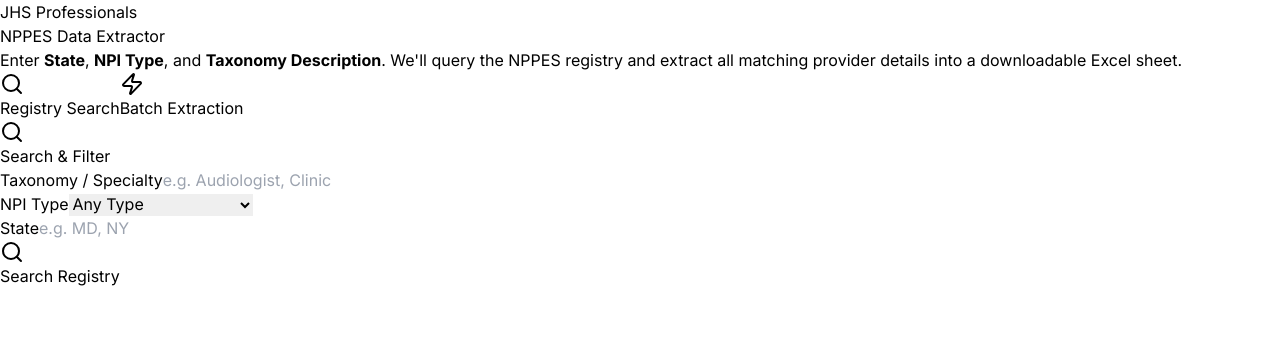
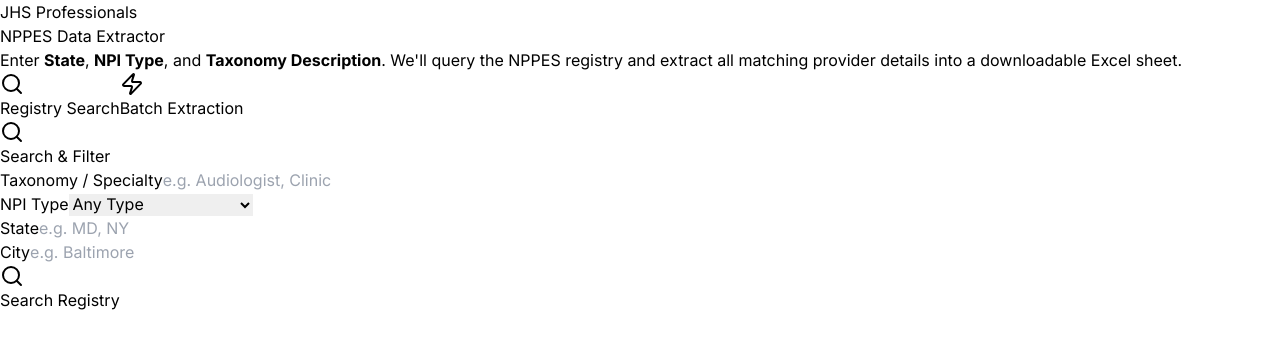
Before and after one commit to mohsin37345-sketch/NPPES-DATA-EXTRACTOR, a Next.js app: page / in a window 1280 px wide. Shown: the top 348 px of the page. Built offline with nearby package versions, Linux system fonts and the light colour scheme.

Commit message:
feat: add city filter to registry search & batch extraction, and clean up city extractor tab

```diff
--- a/src/app/api/process/route.ts
+++ b/src/app/api/process/route.ts
@@ -49,12 +49,14 @@
 
       // Attempt to map columns (flexible mapping)
       const state = getVal(row, ['state', 'provider_state', 'st']);
+      const city = getVal(row, ['city', 'provider_city', 'town', 'provider_town']);
       const npiType = getVal(row, ['npi type', 'npitype', 'npi_type', 'type']);
       const taxonomyDesc = getVal(row, ['taxonomy description', 'taxonomy_description', 'taxonomy', 'specialty']);
 
       // Call NPPES API
       const result = await queryNPPES({
         state,
+        city,
         npiType,
         taxonomyDescription: taxonomyDesc
       });
@@ -71,6 +73,7 @@
         'Extracted Auth Title': result.auth_title,
         'Extracted Auth Phone': result.auth_phone,
         'Matched State': result.matched_state,
+        'Matched City': result.matched_city,
         'Matched NPI Type': result.matched_npi_type,
         'Matched Taxonomy': result.matched_taxonomy,
         'Match Status': result.match_status,
--- a/src/app/api/search/route.ts
+++ b/src/app/api/search/route.ts
@@ -7,7 +7,7 @@
 
 export async function POST(req: NextRequest) {
   const body = await req.json();
-  const { state, npiType, taxonomy } = body;
+  const { state, city, npiType, taxonomy } = body;
 
   // Resolve enumeration type
   let enumType = '';
@@ -17,6 +17,7 @@
 
   const base: Record<string, string> = { version: '2.1', limit: '200' };
   if (state) base.state = state.trim().toUpperCase();
+  if (city) base.city = city.trim();
   if (enumType) base.enumeration_type = enumType;
   if (taxonomy) base.taxonomy_description = taxonomy.trim();
 
--- a/src/components/ClientPage.tsx
+++ b/src/components/ClientPage.tsx
@@ -9,6 +9,7 @@
 export default function ClientPage() {
   const [activeTab, setActiveTab] = useState<'search' | 'batch'>('search');
   const [state, setState] = useState('');
+  const [city, setCity] = useState('');
   const [npiType, setNpiType] = useState('');
   const [taxonomy, setTaxonomy] = useState('');
   const [status, setStatus] = useState<'idle' | 'processing' | 'done' | 'error'>('idle');
@@ -22,7 +23,7 @@
 
   const handleSearch = async (e: React.FormEvent) => {
     e.preventDefault();
-    if (!taxonomy && !npiType && !state) {
+    if (!taxonomy && !npiType && !state && !city) {
       setErrorMsg('Please enter at least one field to search.');
       setStatus('error');
       return;
@@ -43,7 +44,7 @@
       const response = await fetch('/api/search', {
         method: 'POST',
         headers: { 'Content-Type': 'application/json' },
-        body: JSON.stringify({ state, npiType, taxonomy }),
+        body: JSON.stringify({ state, city, npiType, taxonomy }),
       });
 
       if (!response.ok || !response.body) {
@@ -241,7 +242,7 @@
                     className="w-full px-4 py-2 bg-slate-800 border border-slate-700 rounded-lg text-slate-200 focus:outline-none focus:ring-2 focus:ring-indigo-500 transition-all placeholder:text-slate-600"
                   />
                 </div>
-                <div className="grid grid-cols-2 gap-4">
+                <div className="grid grid-cols-1 md:grid-cols-3 gap-4">
                   <div>
                     <label className="block text-sm font-medium text-slate-300 mb-1">NPI Type</label>
                     <select
@@ -263,6 +264,16 @@
                       placeholder="e.g. MD, NY"
                       maxLength={2}
                       className="w-full px-4 py-2 bg-slate-800 border border-slate-700 rounded-lg text-slate-200 uppercase focus:outline-none focus:ring-2 focus:ring-indigo-500 transition-all placeholder:text-slate-600"
+                    />
+                  </div>
+                  <div>
+                    <label className="block text-sm font-medium text-slate-300 mb-1">City</label>
+                    <input
+                      type="text"
+                      value={city}
+                      onChange={e => setCity(e.target.value)}
+                      placeholder="e.g. Baltimore"
+                      className="w-full px-4 py-2 bg-slate-800 border border-slate-700 rounded-lg text-slate-200 focus:outline-none focus:ring-2 focus:ring-indigo-500 transition-all placeholder:text-slate-600"
                     />
                   </div>
                 </div>
@@ -466,6 +477,7 @@
                     <tr>
                       <th className="px-4 py-3">NPI Number</th>
                       <th className="px-4 py-3">Name</th>
+                      <th className="px-4 py-3">City</th>
                       <th className="px-4 py-3">State</th>
                       <th className="px-4 py-3">Taxonomy</th>
                     </tr>
@@ -477,7 +489,8 @@
                         <td className="px-4 py-3">
                           {r['Organization Name'] || `${r['First Name']} ${r['Last Name']}`}
                         </td>
-                       <td className="px-4 py-3">{r['State']}</td>
+                        <td className="px-4 py-3 uppercase text-slate-400">{r['City'] || ''}</td>
+                        <td className="px-4 py-3 uppercase">{r['State']}</td>
                         <td className="px-4 py-3 truncate max-w-xs" title={r['Taxonomy']}>{r['Taxonomy']}</td>
                       </tr>
                     ))}
--- a/src/lib/nppes.ts
+++ b/src/lib/nppes.ts
@@ -12,6 +12,7 @@
   auth_title: string;
   auth_phone: string;
   matched_state: string;
+  matched_city: string;
   matched_npi_type: string;
   matched_taxonomy: string;
   match_status: 'Exact' | 'Best Effort' | 'No Match';
@@ -20,6 +21,7 @@
 
 export async function queryNPPES(params: {
   state?: string;
+  city?: string;
   npiType?: string;
   taxonomyDescription?: string;
 }): Promise<NPPESMatchResult> {
@@ -32,6 +34,7 @@
     auth_title: '',
     auth_phone: '',
     matched_state: '',
+    matched_city: '',
     matched_npi_type: '',
     matched_taxonomy: '',
     match_status: 'No Match',
@@ -55,6 +58,10 @@
 
     if (params.state) {
       queryParams.state = params.state.trim().toUpperCase();
+    }
+
+    if (params.city) {
+      queryParams.city = params.city.trim();
     }
 
     if (enumType) {
@@ -134,6 +141,7 @@
       auth_title: basic.authorized_official_title_or_position || '',
       auth_phone: basic.authorized_official_telephone_number || '',
       matched_state: locationAddress?.state || '',
+      matched_city: locationAddress?.city || '',
       matched_npi_type: bestMatch.enumeration_type || '',
       matched_taxonomy: primaryTaxonomy?.desc || '',
       match_status: fallbackStatus,
@@ -152,6 +160,7 @@
 // We stop ONLY when a page returns 0 results or fewer than 200 results (last page).
 export async function searchNPPESList(params: {
   state?: string;
+  city?: string;
   npiType?: string;
   taxonomyDescription?: string;
 }): Promise<any[]> {
@@ -164,6 +173,7 @@
   // Fixed params — 200 is the NPPES API hard max per request
   const base: Record<string, string> = { version: '2.1', limit: '200' };
   if (params.state) base.state = params.state.trim().toUpperCase();
+  if (params.city) base.city = params.city.trim();
   if (enumType) base.enumeration_type = enumType;
   if (params.taxonomyDescription) base.taxonomy_description = params.taxonomyDescription.trim();
 
@@ -201,6 +211,7 @@
         'Title/Position': basic.authorized_official_title_or_position || '',
         'Phone Number': basic.authorized_official_telephone_number || addr?.telephone_number || '',
         'State': addr?.state || '',
+        'City': addr?.city || '',
         'NPI Type': item.enumeration_type || '',
         'Taxonomy': tax?.desc || '',
       });
```
Lines whose indentation alone changed are shown as unchanged.
